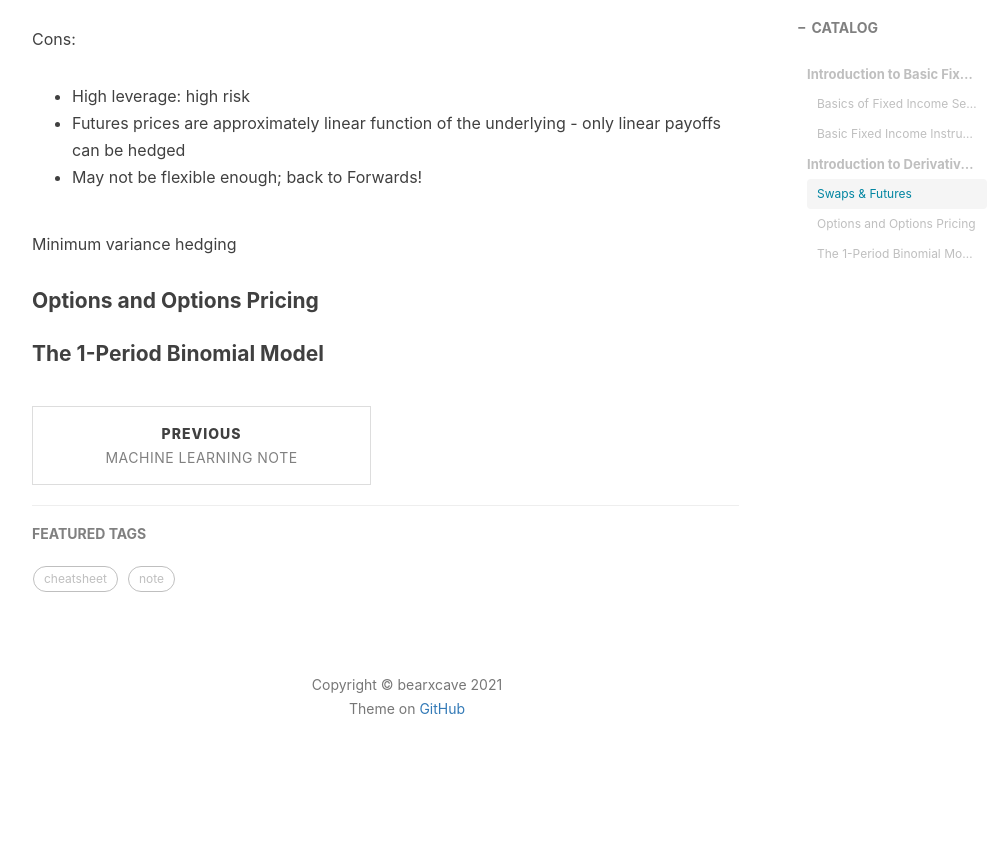
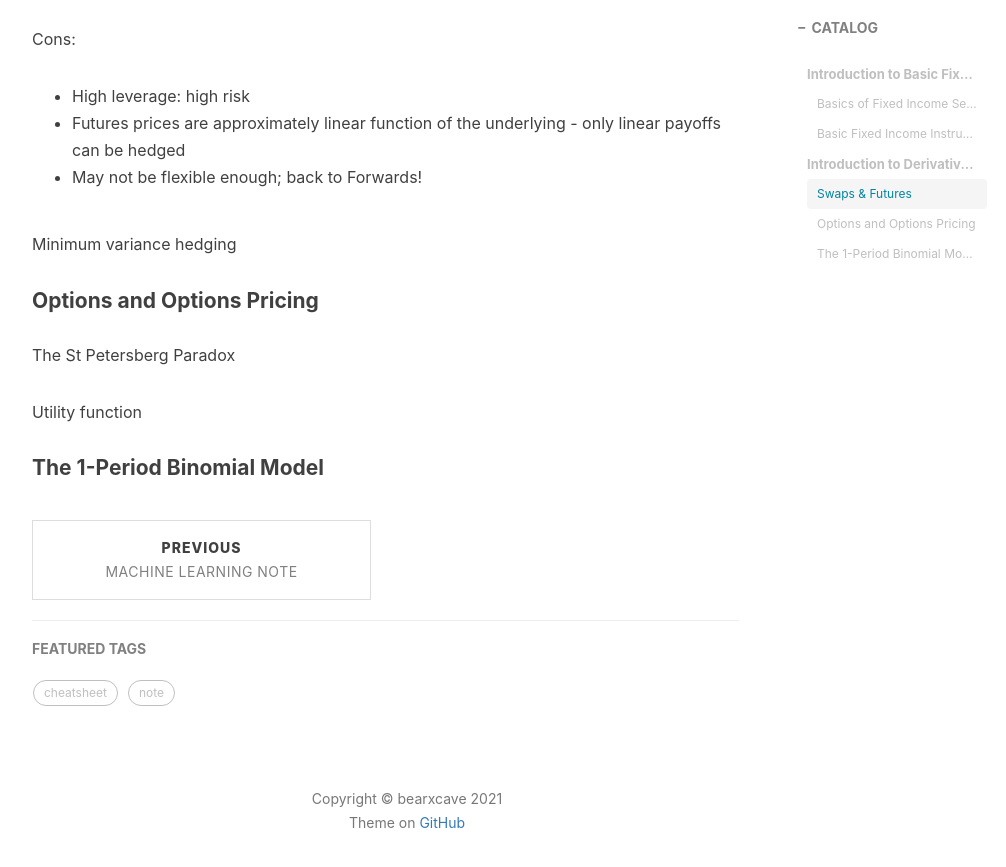
Before and after one commit to Bearxcave/Bearxcave.github.io, a Jekyll site: the page built from _posts/2021-03-12-cheatsheet-FE&RM-I.md, in a window 1280 px wide and 900 px high, scrolled down 2008 px. Shown: the top 867 px of the window, without its empty margins (233-1239 px from the left). Built offline with Jekyll 4.4.1, drawn with Linux system fonts in a browser that asks for light colours; nearby versions of some CDN libraries; formulas are drawn with MathJax 3; comment, search, counter and statistics services are not loaded; before the commit the page ends 2793 px from its top, so only the background shows below that.

Commit message:
Update 2021-03-12-cheatsheet-FE&RM-I.md

```diff
--- a/_posts/2021-03-12-cheatsheet-FE&RM-I.md
+++ b/_posts/2021-03-12-cheatsheet-FE&RM-I.md
@@ -66,6 +66,8 @@ Minimum variance hedging
 
 #### Options and Options Pricing
 
+The St Petersberg Paradox
 
+Utility function
 
 #### The 1-Period Binomial Model
```
